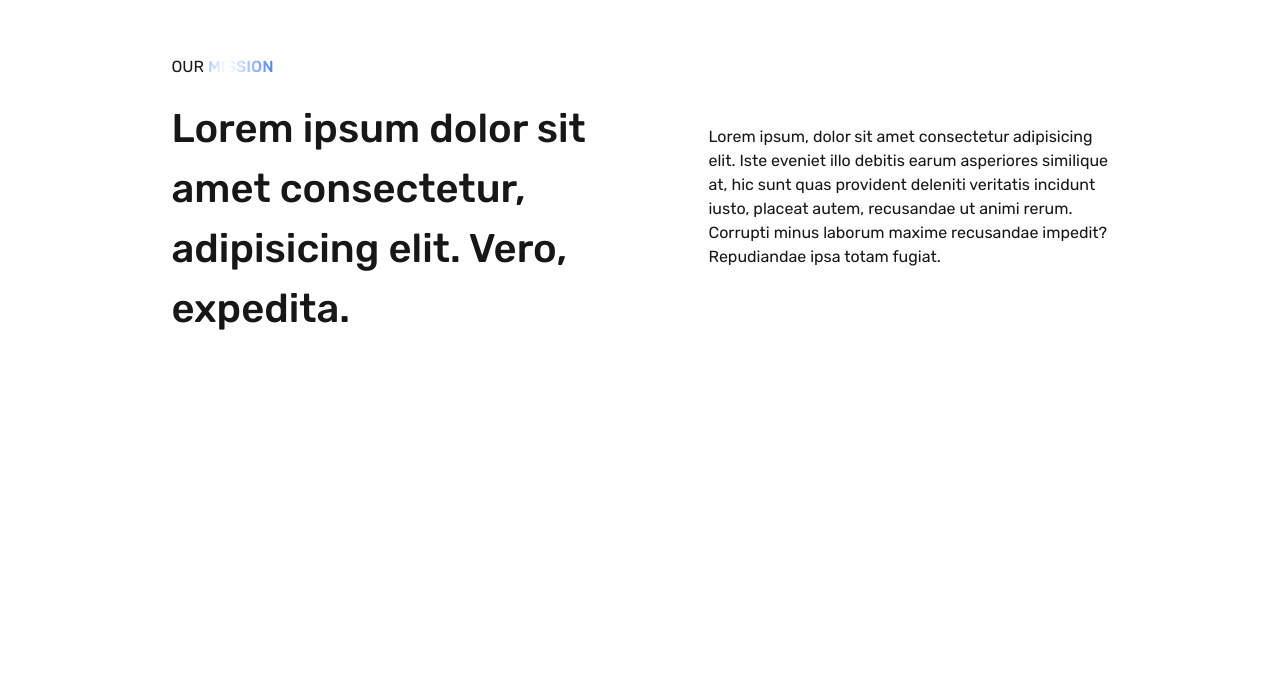
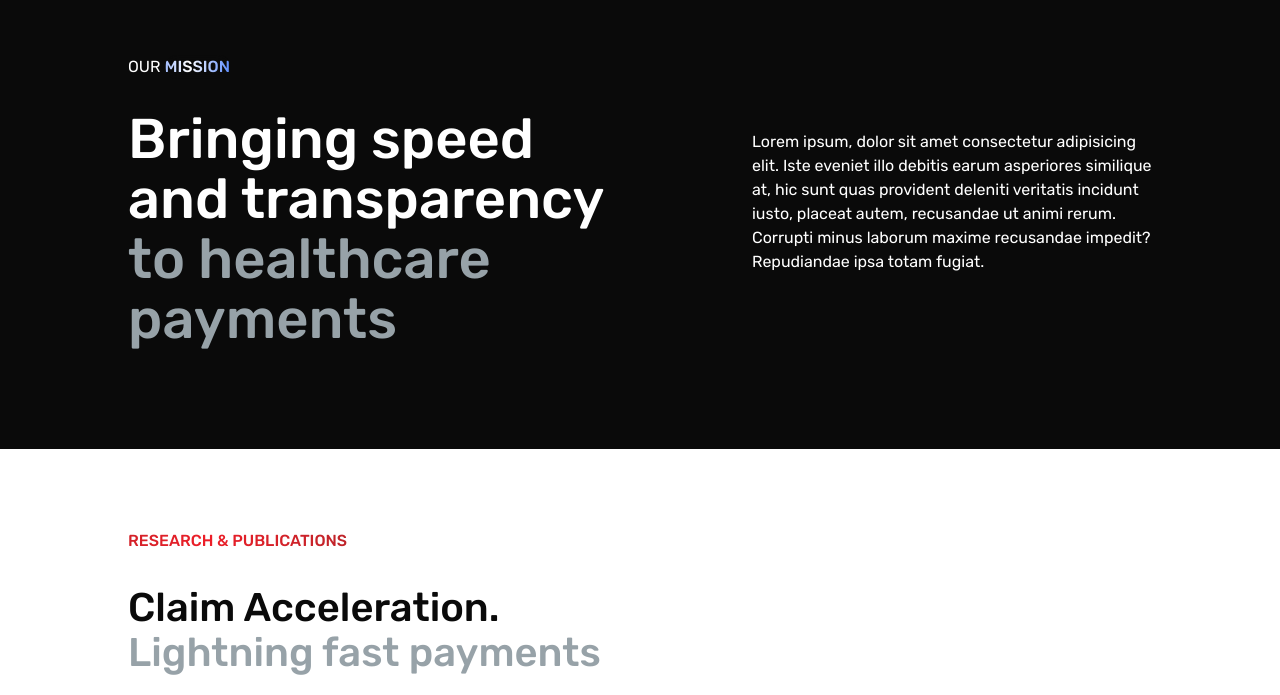
Before and after one commit to justshev/ailo_website, a Next.js app: page / in a window 1280 px wide. Shown: the part 1087-1782 px from the top of the page. Before the commit the page ends 1426 px from the top, so only its background shows below. Built offline with nearby package versions, Linux system fonts and the light colour scheme.

Commit message:
add mission section

```diff
--- a/app/globals.css
+++ b/app/globals.css
@@ -1,8 +1,8 @@
 @import "tailwindcss";
 
 :root {
-  --background: #ffffff;
-  --foreground: #171717;
+  --background: #0a0a0a; /* hitam */
+  --foreground: #ffffff;
 }
 
 @theme inline {
@@ -20,7 +20,7 @@
 }
 
 body {
-  background: var(--background);
+  background: #0a0a0a;
   color: var(--foreground);
   font-family: Arial, Helvetica, sans-serif, Mont;
 }
@@ -188,17 +188,50 @@ body {
   margin: auto;
   margin-top: 150px;
   display: flex;
-  justify-content: space-around;
+  justify-content: space-between;
   align-items: center;
+  padding-bottom: 100px;
 }
 
 .mission-content {
-  font-size: 2.5rem;
-  margin-top: 20px;
-  max-width: 450px;
+  font-size: 3.5rem;
+  margin-top: 30px;
+  max-width: 500px;
   font-weight: 500;
+  line-height: 60px;
 }
 
 .mission-desc {
   max-width: 400px;
 }
+
+.mission-content-span {
+  color: #97a2a8;
+}
+
+.innovation-research-container {
+  width: 80%;
+  margin: auto;
+  padding-top: 80px;
+  display: flex;
+  justify-content: space-between;
+  align-items: center;
+  padding-bottom: 20px;
+}
+
+.innovation-research-section {
+  background-color: white;
+}
+
+.innovation-desc p {
+  font-size: 2.5rem;
+  font-weight: 500;
+  line-height: 45px;
+}
+.first-desc {
+  color: #0a0a0a;
+}
+
+.second-desc {
+  color: #97a2a8;
+}
--- a/app/page.tsx
+++ b/app/page.tsx
@@ -1,6 +1,7 @@
 import Hero from "@/sections/home/Hero";
 import MissionSection from "@/sections/home/MissionSection";
 import RunningImage from "@/sections/home/RunningImage";
+import InnovationResearch from "@/sections/home/InnovationResearch";
 
 export default function Home() {
   return (
@@ -8,6 +9,7 @@ export default function Home() {
       <Hero />
       <RunningImage />
       <MissionSection />
+      <InnovationResearch />
     </div>
   );
 }
--- /dev/null
+++ b/sections/home/InnovationResearch.tsx
@@ -0,0 +1,29 @@
+import GradientText from "@/components/GradientText";
+
+export default function InnovationResearch() {
+  return (
+    <div className="innovation-research-section">
+      <div className="innovation-research-container">
+        <div className="left-side-innovation">
+          <div className="innovation-title mb-8">
+            <GradientText
+              colors={["#ffffff", "#b6252a", "#ed1e28", "#b6252a", "#ffffff"]}
+              showBorder={false}
+              className="custom-class"
+            >
+              RESEARCH & PUBLICATIONS
+            </GradientText>
+          </div>
+          <div className="innovation-desc">
+            <p className="first-desc">Claim Acceleration.</p>
+            <p className="second-desc">Lightning fast payments</p>
+          </div>
+          <div className="innovation-badge-container"></div>
+        </div>
+        <div className="right-side-innovation">
+          <div className="innovation-image"></div>
+        </div>
+      </div>
+    </div>
+  );
+}
--- a/sections/home/MissionSection.tsx
+++ b/sections/home/MissionSection.tsx
@@ -15,8 +15,11 @@ export default function MissionSection() {
             </GradientText>
           </div>
           <div className="mission-content">
-            Lorem ipsum dolor sit amet consectetur, adipisicing elit. Vero,
-            expedita.
+            Bringing speed and transparency{" "}
+            <span className="mission-content-span">
+              {" "}
+              to healthcare payments
+            </span>
           </div>
         </div>
         <div className="right-side-mission">
```
